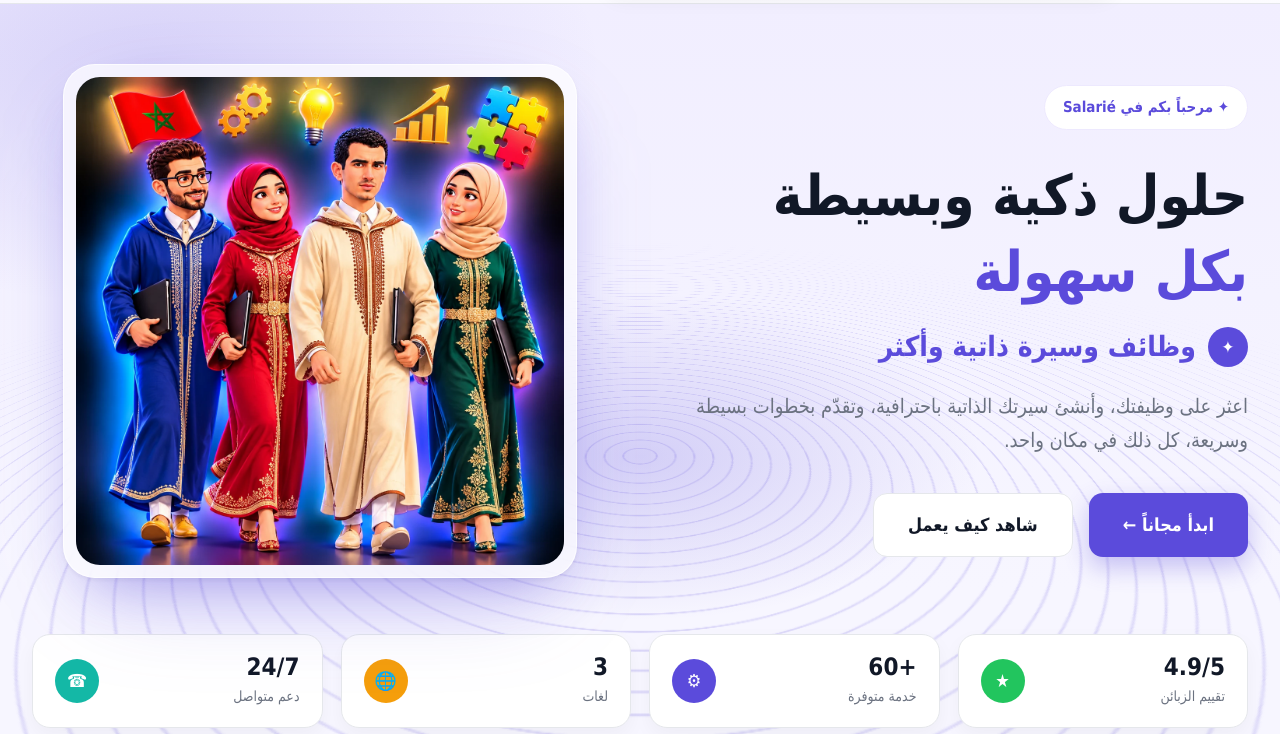
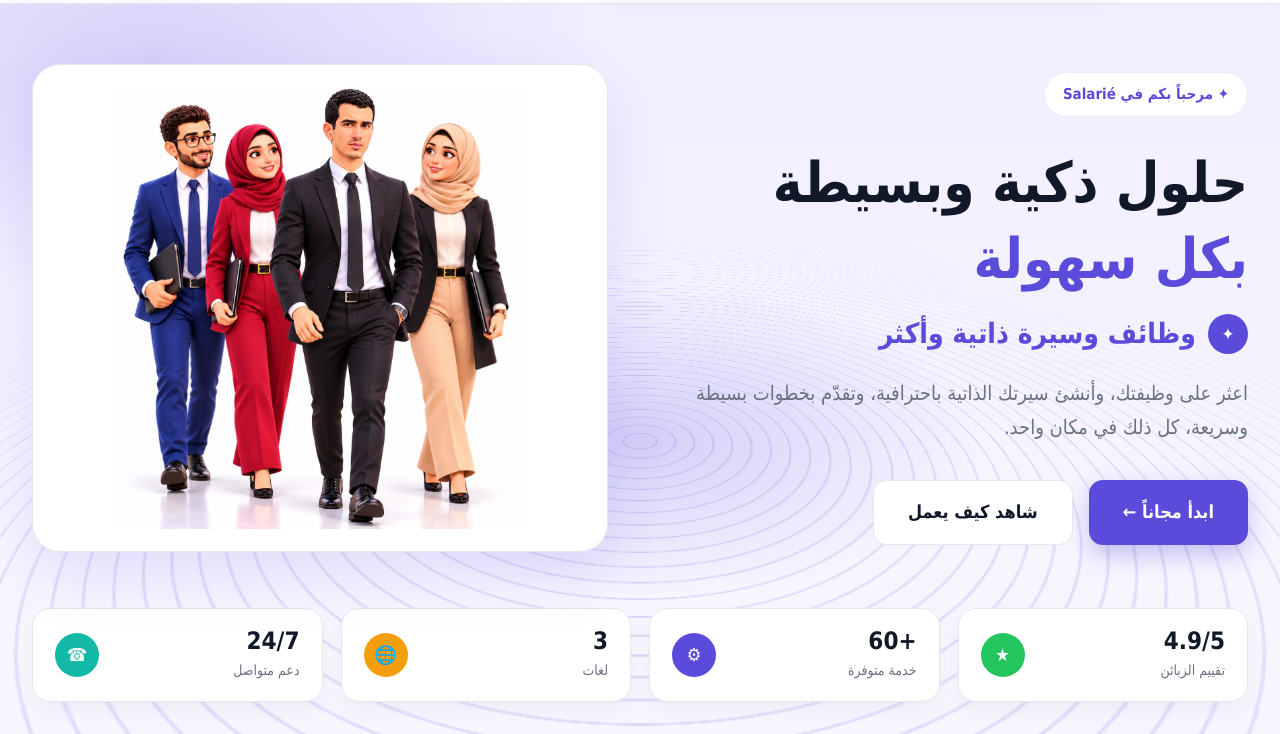
Before and after one commit to Salariemaroc/Salarie, a plain HTML site: page index.html in a window 1280 px wide. Shown: the part 66-800 px from the top of the page. Drawn offline with Linux system fonts and the light colour scheme.

Commit message:
Add files via upload

```diff
--- a/index.html
+++ b/index.html
@@ -170,13 +170,6 @@ header .container{position:relative;z-index:1}
 .pill-links>a:hover,.pill-links>.dropdown:hover>a,.pill-links>a:focus-visible,.pill-links>.dropdown>a:focus-visible,
 .pill-links>a.active,.pill-links>.dropdown>a.active{border-color:color-mix(in srgb,var(--primary) 45%,transparent);color:var(--primary);background:color-mix(in srgb,var(--primary) 6%,transparent)}
 .pill-links>a.active,.pill-links>.dropdown>a.active{font-weight:600}
-
-/* Hero image frame: 4:3 image, rounded corners, glass card and soft glow */
-.visual-wrap{position:relative;isolation:isolate;width:fit-content;max-width:100%;justify-self:center}
-.visual-glow{position:absolute;left:6%;right:6%;top:12%;bottom:-2%;background:color-mix(in srgb,var(--primary) 30%,transparent);filter:blur(48px);border-radius:40px;z-index:-1;pointer-events:none}
-.visual{position:relative;z-index:1;width:auto;height:auto;aspect-ratio:auto;padding:12px;border-radius:2rem;overflow:visible;background:color-mix(in srgb,var(--card) 72%,transparent);-webkit-backdrop-filter:blur(12px);backdrop-filter:blur(12px);border:1px solid color-mix(in srgb,#ffffff 70%,transparent);box-shadow:0 2px 4px color-mix(in srgb,var(--ink) 5%,transparent),0 28px 54px -26px color-mix(in srgb,var(--primary) 38%,transparent)}
-.art-img{display:block;width:488px;max-width:100%;height:auto;aspect-ratio:1/1;object-fit:cover;border-radius:1.5rem}
-@media(max-width:1000px){.visual-wrap{width:100%}.art-img{width:100%}}
 </style>
 </head>
 <body>
@@ -237,9 +230,9 @@ header .container{position:relative;z-index:1}
           <a class="btn btn-ghost" href="#steps" data-i18n="hero.btn2">شاهد كيف يعمل</a>
         </div>
       </div>
-      <div class="visual-wrap"><div class="visual-glow" aria-hidden="true"></div><div class="visual">
-        <img class="art-img" src="hero-moroccan.webp" alt="مجموعة من المعلمين والمعلمات يسيرون معاً" data-i18n-alt="hero.alt">
-      </div></div>
+      <div class="visual">
+        <img class="art-img" src="hero-teachers.jpg" alt="مجموعة من المعلمين والمعلمات يسيرون معاً" data-i18n-alt="hero.alt">
+      </div>
     </div>
 
     <div class="stats">
```
